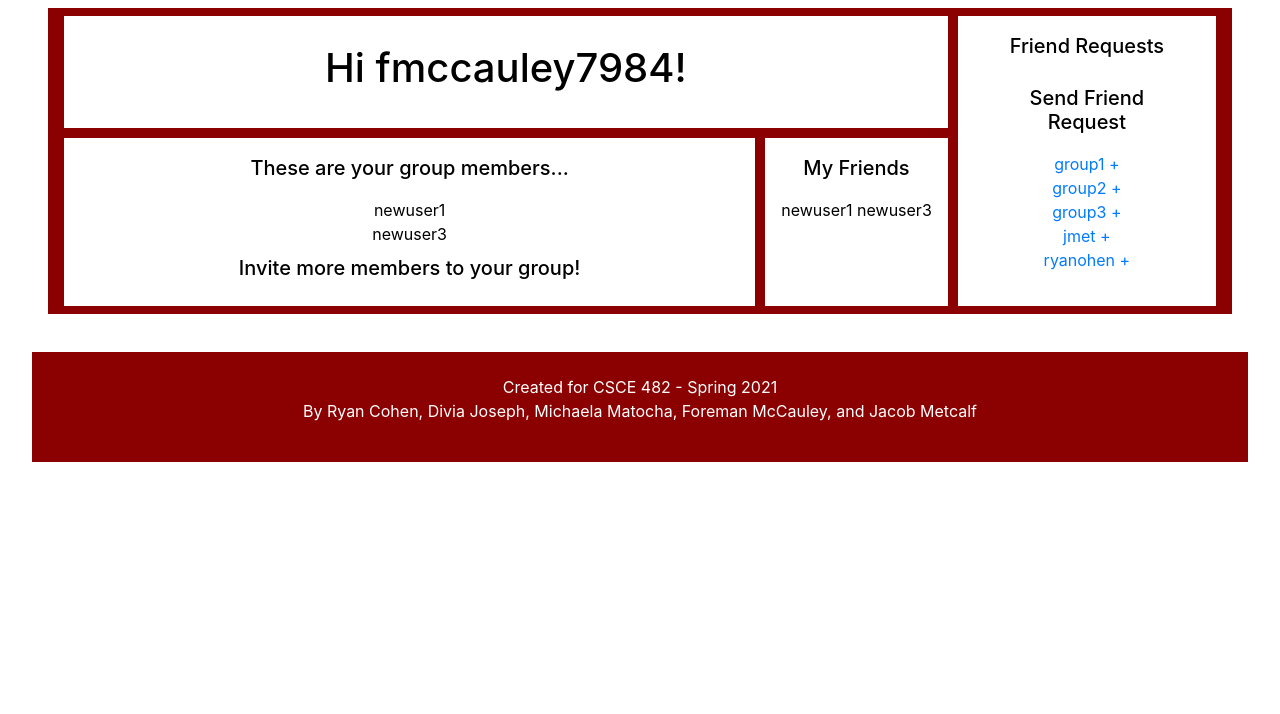
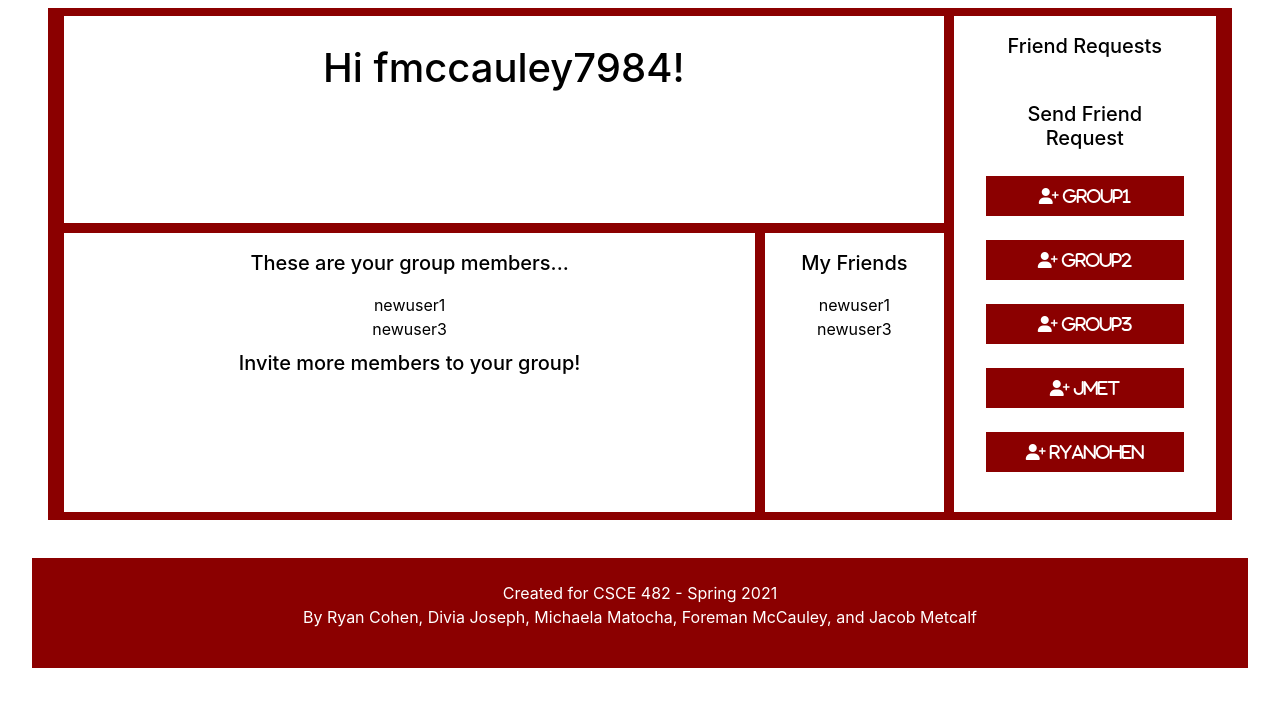
Before and after one commit to foremanmccauley/Karaoke_Capstone, a Django app: page /profile in a window 1280 px wide. Shown: the part 116-830 px from the top of the page. Before the commit the page ends 578 px from the top, so only its background shows below. Run offline with Django 3.2, Linux system fonts and the light colour scheme; a user stored in the database is signed in; data comes from the database, SQL or seed files in the repository; some libraries are stand-ins or nearby versions; some web fonts are replaced.

Commit message:
"Updated styling of list of friends on profile page"

```diff
--- a/karaoke/karaoke/static/css/profile.css
+++ b/karaoke/karaoke/static/css/profile.css
@@ -32,3 +32,17 @@ h2{
     grid-row: 2 ;
     width: 100%;
 }
+.vertical-menu a{
+    background-color: #eee;
+    color:black;
+    display: block;
+    padding: 12px;
+    text-decoration: none;
+}
+.vertical-menu a:hover{
+    background-color: #ccc;
+}
+.vertical-menu a.active{
+    background-color: darkred;
+    color: white;
+}
--- a/karaoke/karaoke/templates/profile.html
+++ b/karaoke/karaoke/templates/profile.html
@@ -7,6 +7,7 @@
     <link rel="stylesheet" href="https://cdn.jsdelivr.net/npm/bootstrap@4.5.3/dist/css/bootstrap.min.css" integrity="sha384-TX8t27EcRE3e/ihU7zmQxVncDAy5uIKz4rEkgIXeMed4M0jlfIDPvg6uqKI2xXr2" crossorigin="anonymous">
     <link rel="stylesheet" href="{% static 'css/style.css' %}">
     <link rel="stylesheet" href="{% static 'css/profile.css' %}">
+    <script src="https://kit.fontawesome.com/ebd1323ee1.js" crossorigin="anonymous"></script>
 </head>
 <body>
     {%include 'navbar.html'%}
@@ -18,18 +19,22 @@
 
         <div class = "box b">
             <h2> Friend Requests </h2>
+            <div class ="vertical-menu">
             {% for r in fr %}
                 {% if r.is_active == True %}
-                    <a href="{% url 'accept_friend' r.id %}"> Accept {{r.from_user}} </a>
+                    <a href="{% url 'accept_friend' r.id %}" class = "fas fa-user-plus"> Accept {{r.from_user}} </a></br>
                 {%endif%}
             {%endfor%}
+            </div>
 
             <h2> Send Friend Request </h2>
+            <div class ="vertical-menu">
             {% for profile in allprofiles %}
                 {% if profile not in requestProfile.friends.all %}
-                    <a href="{% url 'add-friend' profile.id %}"> {{profile}} +</a> </br>
+                    <a href="{% url 'add-friend' profile.id %}" class = "active fas fa-user-plus"> {{profile}} </a></br>
                 {% endif %}
             {%endfor%}
+            </div>
         </div>
 
         <div class = "box c">
@@ -42,32 +47,37 @@
                 {% endfor %}
             {% if requestProfile.is_group_parent%}
                   <h2> Invite more members to your group! </h2>
+                  <div class ="vertical-menu">
                     {% for profile in requestProfile.friends.all %}
                         {% if profile not in requestProfile.group.all %}
                             <a href="{% url 'add-group-member' profile.id %}"> {{profile}} +</a> </b>
                         {% endif %}
                     {%endfor%}
+                </div>
             {% endif %}
         {% else %}
             <h2> Invite your friends to start a group! </h2>
+            <div class="fas vertical-menu">
                 {% for profile in requestProfile.friends.all %}
                     {% if profile not in requestProfile.group.all %}
-                    <a href="{% url 'add-group-member' profile.id %}"> {{profile}} +</a>
+                        <a class = "fas fa-paper-plane" href="{% url 'add-group-member' profile.id %}"> Invite {{profile}} </a></br>
                     {% endif %}
                 {%endfor%}
+            </div>
             <h2> Join a group you have been invited to! </h2>
             {% for r in gr %}
                 {% if r.is_active == True %}
-                    <a href="{% url 'accept_group_member' r.id %}"> Accept {{r.from_user}} </a> </br>
+                    <a class = "fas fa-users" href="{% url 'accept_group_member' r.id %}"> Join {{r.from_user}} </a> </br>
                 {%endif%}
             {%endfor%}
         {% endif %}
         </div>
+
         <div class = "box d">
             <h2> My Friends </h2>
             {% for profile in requestProfile.friends.all %}
                 {% if profile.user.username != request.user.username %}
-                    {{profile}}
+                    {{profile}} </br>
                 {% endif %}
             {%endfor%}
         </div>
```
Lines whose indentation alone changed are shown as unchanged.
